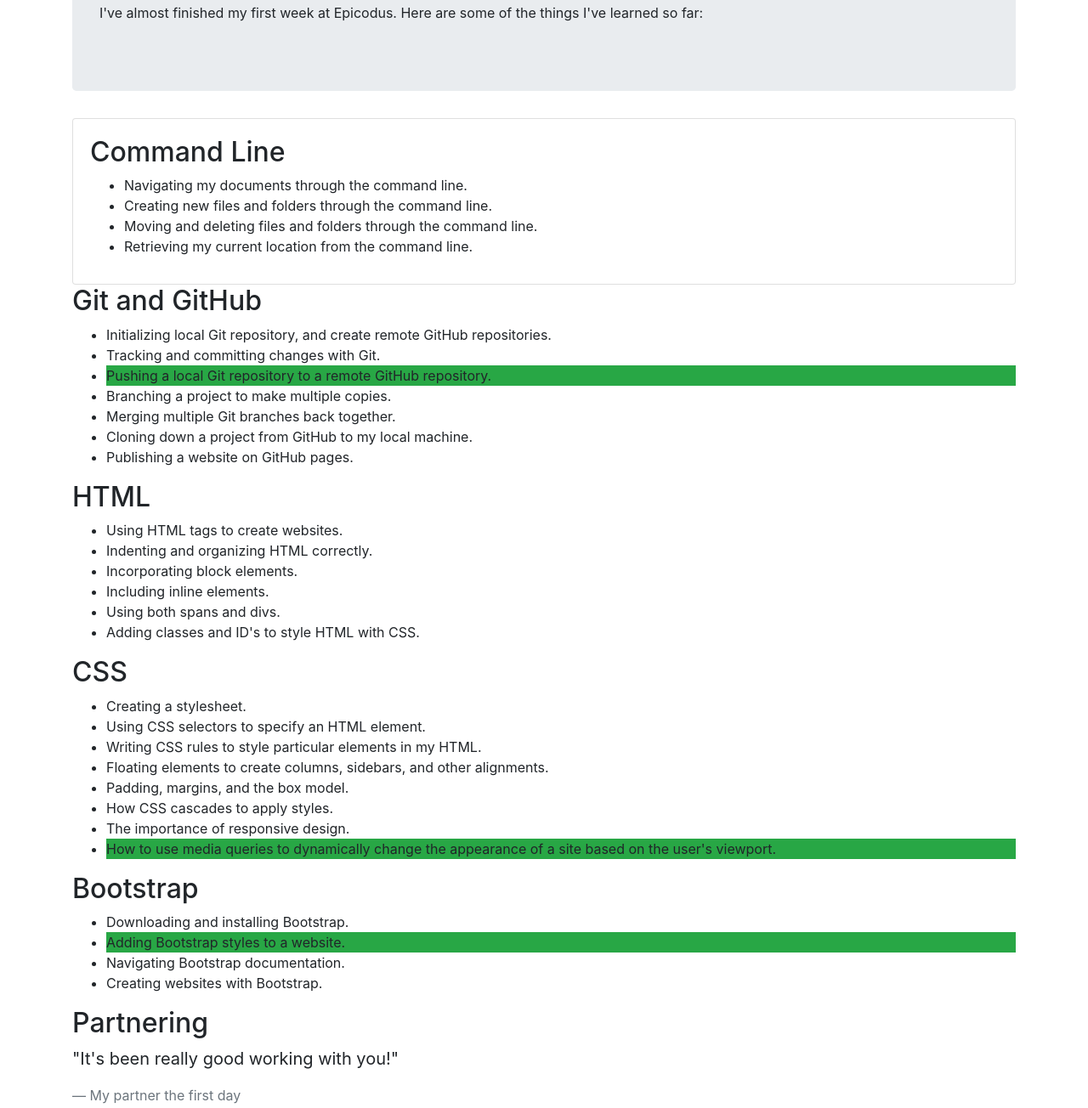
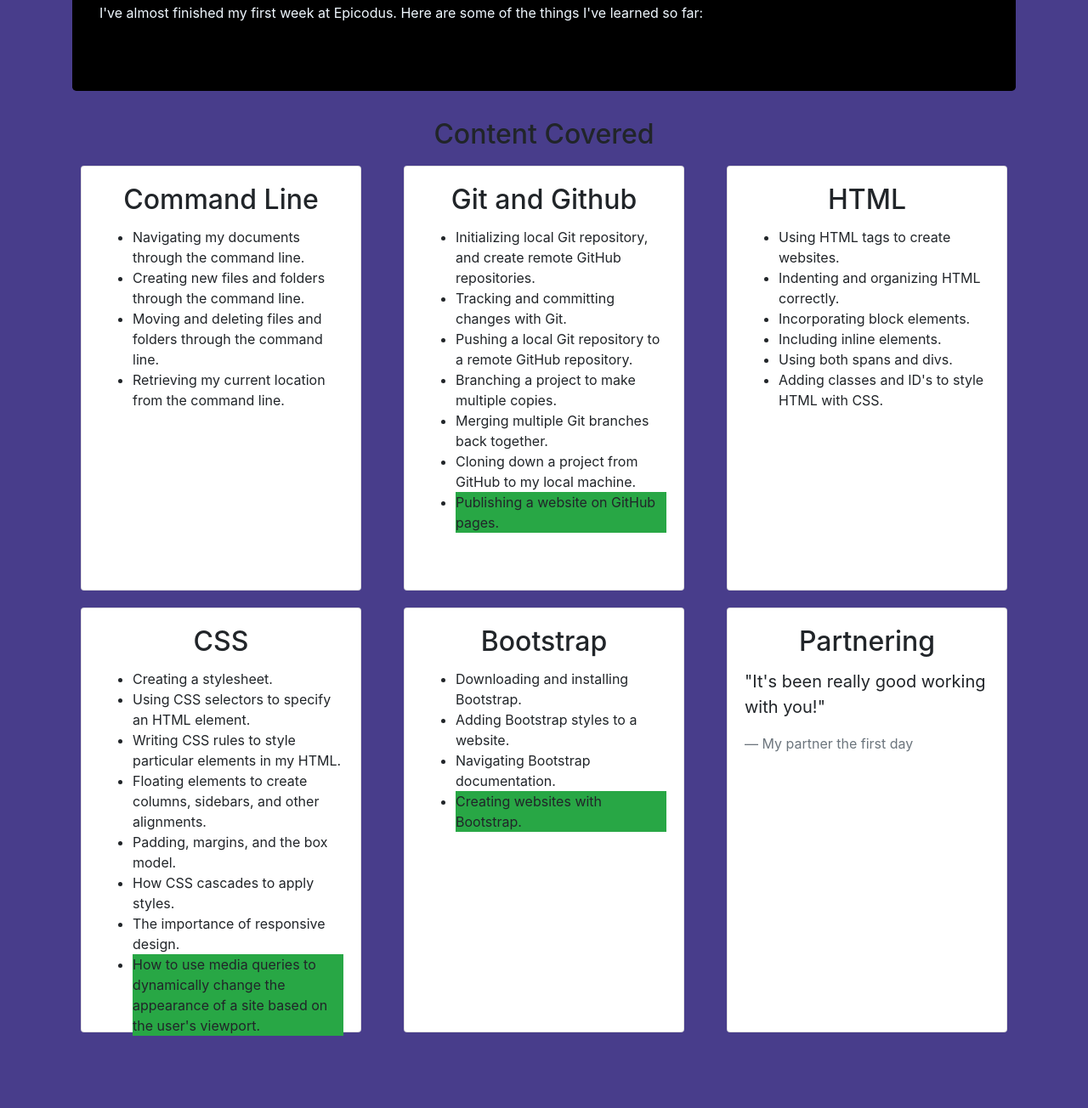
Before and after one commit to DiegoSerafico/week-in-review, a plain HTML site: page index.html in a window 1280 px wide. Shown: the part 117-1421 px from the top of the page at 85% size. After the commit the page ends 1342 px from the top, so only its background shows below. Drawn offline with Linux system fonts and the light colour scheme.

Commit message:
Add stylesheet with style updates for site

```diff
--- /dev/null
+++ b/css/styles.css
@@ -0,0 +1,28 @@
+body {
+  background-color: darkslateblue;
+}
+
+h2 {
+  text-align: center;
+}
+
+content {
+  text-align: center;
+}
+
+.jumbotron {
+  background-color: black;
+}
+
+.jumbotron h1 {
+  color: aliceblue;
+}
+
+.jumbotron p {
+  color: aliceblue;
+}
+
+.card {
+  margin: 10px;
+  height: 500px;
+}
--- a/index.html
+++ b/index.html
@@ -3,6 +3,7 @@
 <head>
   <title>My First Week at Epicodus</title>
   <link href="css/bootstrap.css" rel="stylesheet" type="text/css">
+  <link href="css/styles.css" rel="stylesheet" type="text/css">
 </head>
 <body>
   <div class="container">
@@ -12,9 +13,12 @@
         I've almost finished my first week at Epicodus. Here are some of the things I've learned so far:
       </p>
     </div>
+    <h2 class="content">Content Covered</h2>
+    <div class="row">
+      <div class="col-md-4">
         <div class="card">
           <div class="card-body">
-        <div class="card-title"><h2>Command Line</h2>
+            <h2 class="card-title">Command Line</h2>
             <ul class="card-text">
               <li>Navigating my documents through the command line.</li>
               <li>Creating new files and folders through the command line.</li>
@@ -24,18 +28,27 @@
           </div>
         </div>
       </div>
-    <h2>Git and GitHub</h2>
-    <ul>
+      <div class="col-md-4">
+        <div class="card">
+          <div class="card-body">
+            <h2 class="card-title">Git and Github</h2>
+            <ul class="card-text">
               <li>Initializing local Git repository, and create remote GitHub repositories.</li>
               <li>Tracking and committing changes with Git.</li>
-      <li class="bg-success">Pushing a local Git repository to a remote GitHub repository.</li>
+              <li>Pushing a local Git repository to a remote GitHub repository.</li>
               <li>Branching a project to make multiple copies.</li>
               <li>Merging multiple Git branches back together.</li>
               <li>Cloning down a project from GitHub to my local machine.</li>
-      <li>Publishing a website on GitHub pages.</li>
+              <li class="bg-success">Publishing a website on GitHub pages.</li>
             </ul>
-    <h2>HTML</h2>
-    <ul>
+          </div>
+        </div>
+      </div>
+      <div class="col-md-4">
+        <div class="card">
+          <div class="card-body">
+            <h2 class="card-title">HTML</h2>
+            <ul class="card-text">
               <li>Using HTML tags to create websites.</li>
               <li>Indenting and organizing HTML correctly.</li>
               <li>Incorporating block elements.</li>
@@ -43,8 +56,16 @@
               <li>Using both spans and divs.</li>
               <li>Adding classes and ID's to style HTML with CSS.</li>
             </ul>
-    <h2>CSS</h2>
-    <ul>
+          </div>
+        </div>
+      </div>
+    </div>
+    <div class="row">
+      <div class="col-md-4">
+        <div class="card">
+          <div class="card-body">
+            <h2 class="card-title">CSS</h2>
+            <ul class="card-text">
               <li>Creating a stylesheet.</li>
               <li>Using CSS selectors to specify an HTML element.</li>
               <li>Writing CSS rules to style particular elements in my HTML.</li>
@@ -54,18 +75,36 @@
               <li>The importance of responsive design.</li>
               <li class="bg-success">How to use media queries to dynamically change the appearance of a site based on the user's viewport.</li>
             </ul>
-    <h2>Bootstrap</h2>
-    <ul>
+          </div>
+        </div>
+      </div>
+      <div class="col-md-4">
+        <div class="card">
+          <div class="card-body">
+            <h2 class="card-title">Bootstrap</h2>
+            <ul class="card-text">
               <li>Downloading and installing Bootstrap.</li>
-      <li class="bg-success">Adding Bootstrap styles to a website.</li>
+              <li>Adding Bootstrap styles to a website.</li>
               <li>Navigating Bootstrap documentation.</li>
-      <li>Creating websites with Bootstrap.</li>
+              <li class="bg-success">Creating websites with Bootstrap.</li>
             </ul>
-    <h2>Partnering</h2>
+          </div>
+        </div>
+      </div>
+      <div class="col-md-4">
+        <div class="card">
+          <div class="card-body">
+            <h2 class="card-title">Partnering</h2>
+            <div class="card-text">
               <blockquote class="blockquote">
                 <p>"It's been really good working with you!"</p>
                 <footer class="blockquote-footer">My partner the first day</footer>
               </blockquote>
             </div>
+          </div>
+        </div>
+      </div>
+    </div>
+  </div>
 </body>
 </html>
```
Lines whose indentation alone changed are shown as unchanged.
